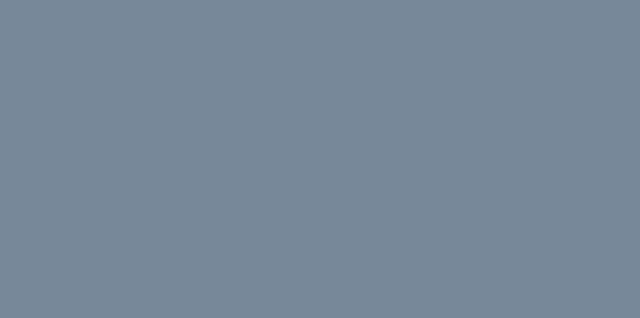
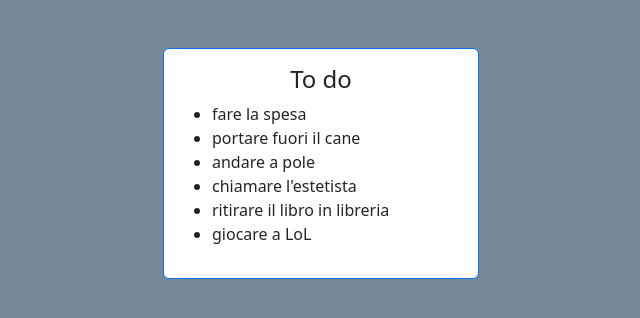
Before and after one commit to LiciaLicari/vue-todolist, a plain HTML site: page index.html in a window 1280 px wide. Shown: the whole page, without its empty margins (319-959 px from the left). Drawn offline with nearby package versions, Linux system fonts and the light colour scheme.

Commit message:
add list of obj

```diff
--- a/assets/js/main.js
+++ b/assets/js/main.js
@@ -13,6 +13,34 @@ const {createApp} = Vue;
 createApp({
     data() {
         return {
+            title : "To do",
+            list : [
+                {
+                    text : 'fare la spesa',
+                    done : true
+                },
+                {
+                    text : 'portare fuori il cane',
+                    done : false
+                },
+                {
+                    text : 'andare a pole',
+                    done : true
+                },
+                {
+                    text : 'chiamare l\'estetista',
+                    done : true
+                },
+                {
+                    text : 'ritirare il libro in libreria',
+                    done : false
+                },
+                {
+                    text : 'giocare a LoL',
+                    done : true
+                },
+            ],
+
 
         }
     },
--- a/index.html
+++ b/index.html
@@ -5,7 +5,9 @@
     <meta charset="UTF-8">
     <meta name="viewport" content="width=device-width, initial-scale=1.0">
     <title>vue-todolist</title>
+    <!-- link to CSS -->
     <link rel="stylesheet" href="./assets/css/style.css">
+    <!-- Bootstrap CSS v5.2.1 -->
     <link href="https://cdn.jsdelivr.net/npm/bootstrap@5.2.1/dist/css/bootstrap.min.css" rel="stylesheet"
         integrity="sha384-iYQeCzEYFbKjA/T2uDLTpkwGzCiq6soy8tYaI1GyVh/UjpbCx/TYkiZhlZB6+fzT" crossorigin="anonymous">
 
@@ -13,18 +15,54 @@
 
 <body style="background-color: lightslategray;">
     <div id="app">
+        <header>
+
+        </header>
 
 
 
+        <main>
+            <div class="container">
+                <div class="row d-flex m-5 justify-content-center align-items-center">
+                    <div class="col-4">
+
+                        <div class="card border-primary">
+
+                            <div class="card-body">
+                                <h4 class="card-title d-flex justify-content-center align-items-center">{{title}}</h4>
+                                <ul>
+                                    <li v-for="task in list">{{task.text}}</li>
+
+                                    </li>
+                                </ul>
+                            </div>
+                        </div>
+
+                    </div>
+                </div>
+            </div>
+
+        </main>
 
 
 
+        <footer>
+
+        </footer>
 
     </div>
 
 
+    <!-- Bootstrap JavaScript Libraries -->
+    <script src="https://cdn.jsdelivr.net/npm/@popperjs/core@2.11.6/dist/umd/popper.min.js"
+        integrity="sha384-oBqDVmMz9ATKxIep9tiCxS/Z9fNfEXiDAYTujMAeBAsjFuCZSmKbSSUnQlmh/jp3" crossorigin="anonymous">
+        </script>
 
-    <script src='https://unpkg.com/vue@3/dist/vue.global.js'></script>
+    <script src="https://cdn.jsdelivr.net/npm/bootstrap@5.2.1/dist/js/bootstrap.min.js"
+        integrity="sha384-7VPbUDkoPSGFnVtYi0QogXtr74QeVeeIs99Qfg5YCF+TidwNdjvaKZX19NZ/e6oz" crossorigin="anonymous">
+        </script>
+
+    <script src="https://unpkg.com/vue@3/dist/vue.global.js"></script>
     <script src="./assets/js/main.js"></script>
 </body>
 
```
